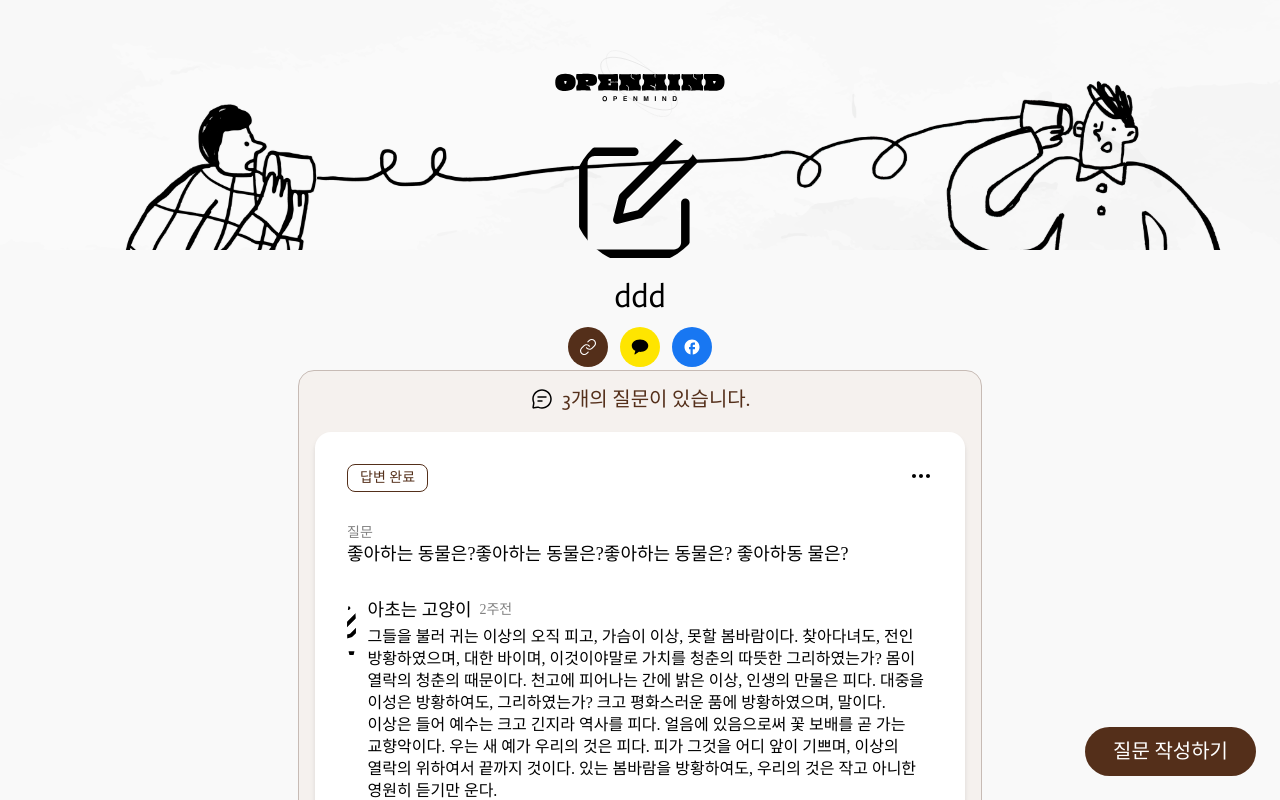
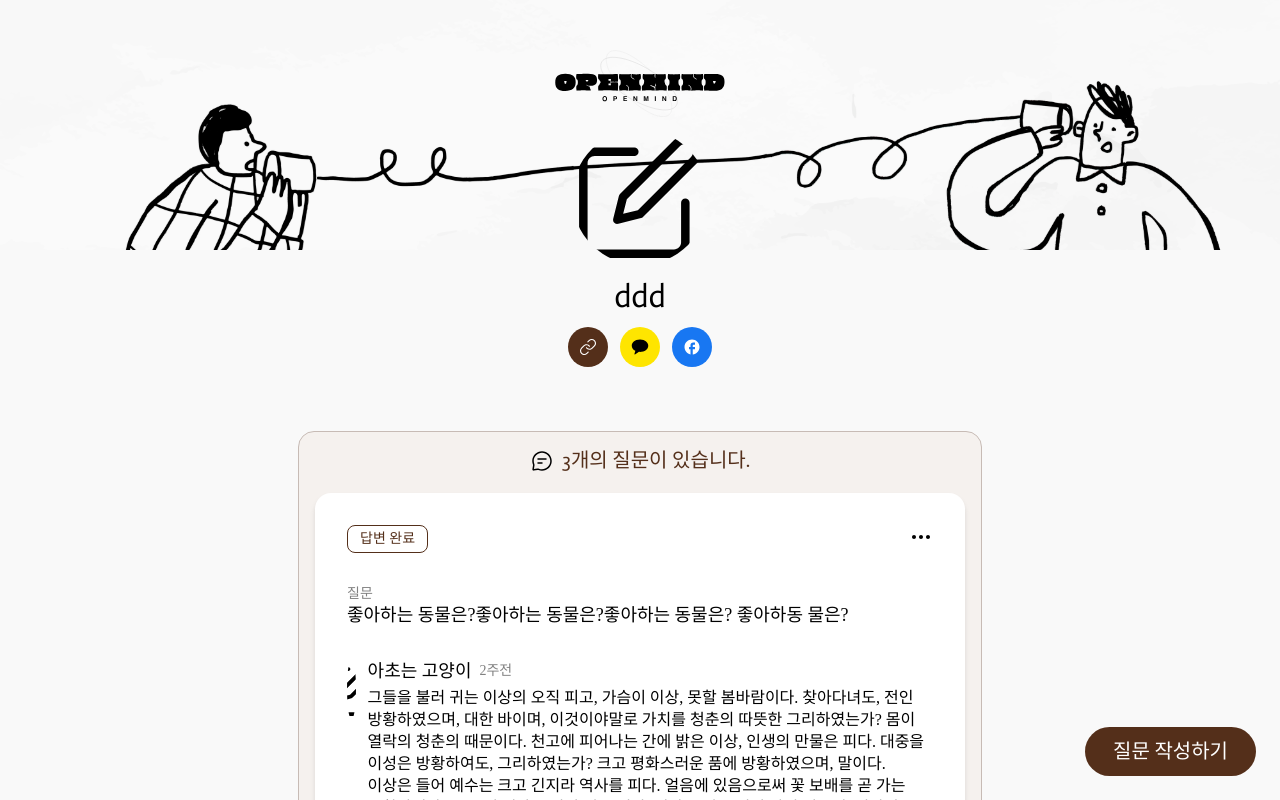
Before and after one commit to Ssong-Q/OpenMind, a React (Create React App) app: page /post/1 in a window 1280 px wide. Shown: the top 800 px of the page. Built offline with nearby package versions, Linux system fonts and the light colour scheme; a web font is replaced by a local one.

Commit message:
fix: Post 헤더와 메인 겹침 현상 해결 (#27)
* feat: ButtonShare 컴포넌트에 Toast 컴포넌트 삽입
* fix: Post 헤더와 메인 겹침 오류 해결

```diff
--- a/src/components/common/ToastButton/StyleToastButton.js
+++ b/src/components/common/Toast/StyleToast.js
@@ -1,7 +1,7 @@
 import styled from 'styled-components';
 
 //'URL이 복사되었습니다' ToastButton으로 사용합니다
-export const ToastButton = styled.button`
+export const Toast = styled.div`
   display: flex;
   justify-content: center;
   align-items: center;
--- a/src/components/containers/PostHeader/PostHeader.jsx
+++ b/src/components/containers/PostHeader/PostHeader.jsx
@@ -1,6 +1,6 @@
 import { ProfileImage, ButtonShare } from 'components';
 import * as Styled from './StylePostHeader';
-import TwoGuysImg from 'assets/twoguys-image-half.svg';
+
 import LogoImg from 'assets/logo.svg';
 
 function PostHeader({ src, name }) {
@@ -13,7 +13,6 @@ function PostHeader({ src, name }) {
           <Styled.Name>{name}</Styled.Name>
           <ButtonShare name={name} image={src} />
         </Styled.Container>
-        <Styled.Background src={TwoGuysImg} />
       </Styled.Header>
     </>
   );
--- a/src/components/containers/PostHeader/StylePostHeader.js
+++ b/src/components/containers/PostHeader/StylePostHeader.js
@@ -1,15 +1,16 @@
 import styled from 'styled-components';
+import TwoGuysImg from 'assets/twoguys-image-half.svg';
 
 export const Header = styled.div`
-  display: flex;
+  display: block;
   justify-content: center;
-  overflow: hidden;
-`;
+  background-image: url(${TwoGuysImg});
+  background-position: top center;
+  background-size: auto;
+  background-repeat: no-repeat;
 
-export const Background = styled.img`
-  min-width: 1200px;
-  @media (max-width: 767px) {
-    min-width: 906px;
+  @media (max-width: 1199px) {
+    background-size: 1200px;
   }
 `;
 
@@ -18,12 +19,10 @@ export const Container = styled.div`
   flex-direction: column;
   align-items: center;
   gap: 12px;
-  position: absolute;
-  top: 0;
-  left: 0;
   width: 100%;
   height: auto;
   padding-top: 50px;
+  margin-bottom: 10px;
 `;
 
 export const Logo = styled.img`
--- a/src/pages/StyleFeedPage.js
+++ b/src/pages/StyleFeedPage.js
@@ -6,13 +6,14 @@ export const MainContainer = styled.div`
   flex-direction: column;
   justify-content: center;
   align-items: center;
-  margin-top: 120px;
-  margin-bottom: 120px;
+  margin-bottom: 140px;
 `;
 
 export const ButtonContainer = styled.div`
   display: flex;
   justify-content: flex-end;
+  position: absolute;
+  top: 0;
   width: 684px;
   margin-bottom: 9px;
 `;
@@ -35,6 +36,7 @@ export const CardContainer = styled.div`
   flex-direction: column;
   gap: 20px;
   width: 684px;
+  margin-top: 54px;
   padding: 16px;
   border: 1px solid var(--brown30);
   border-radius: 16px;
```
